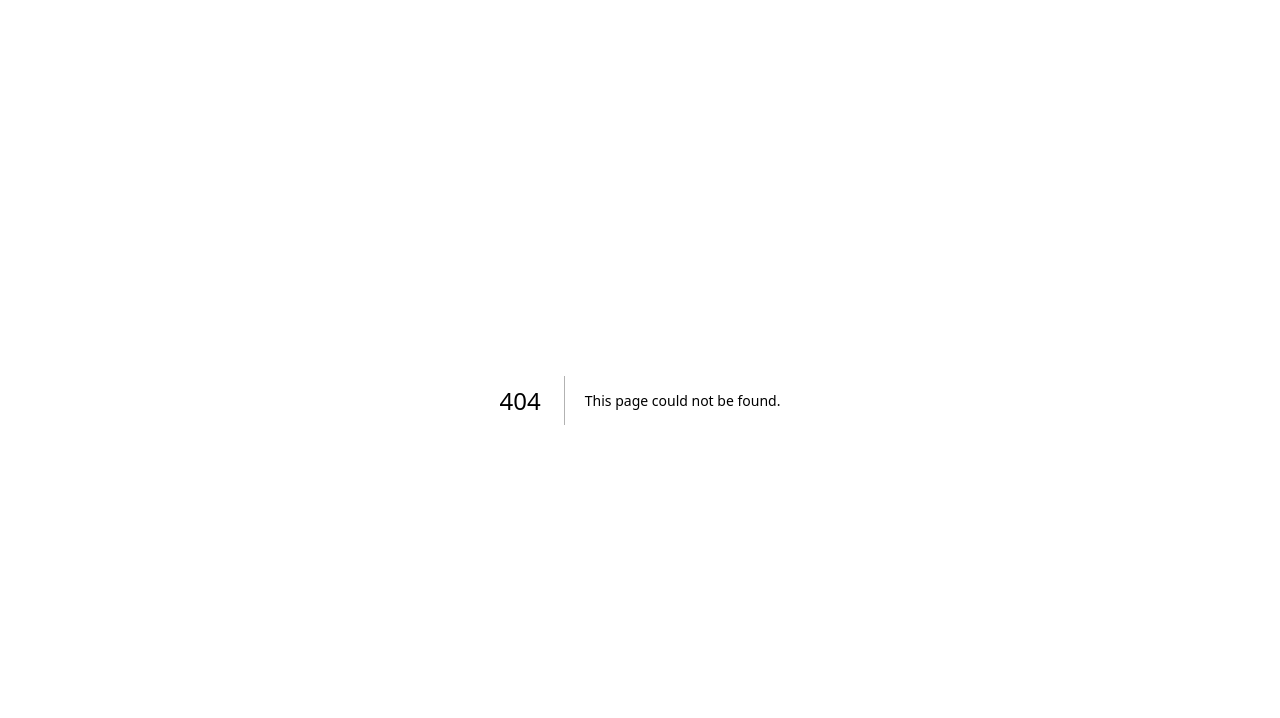
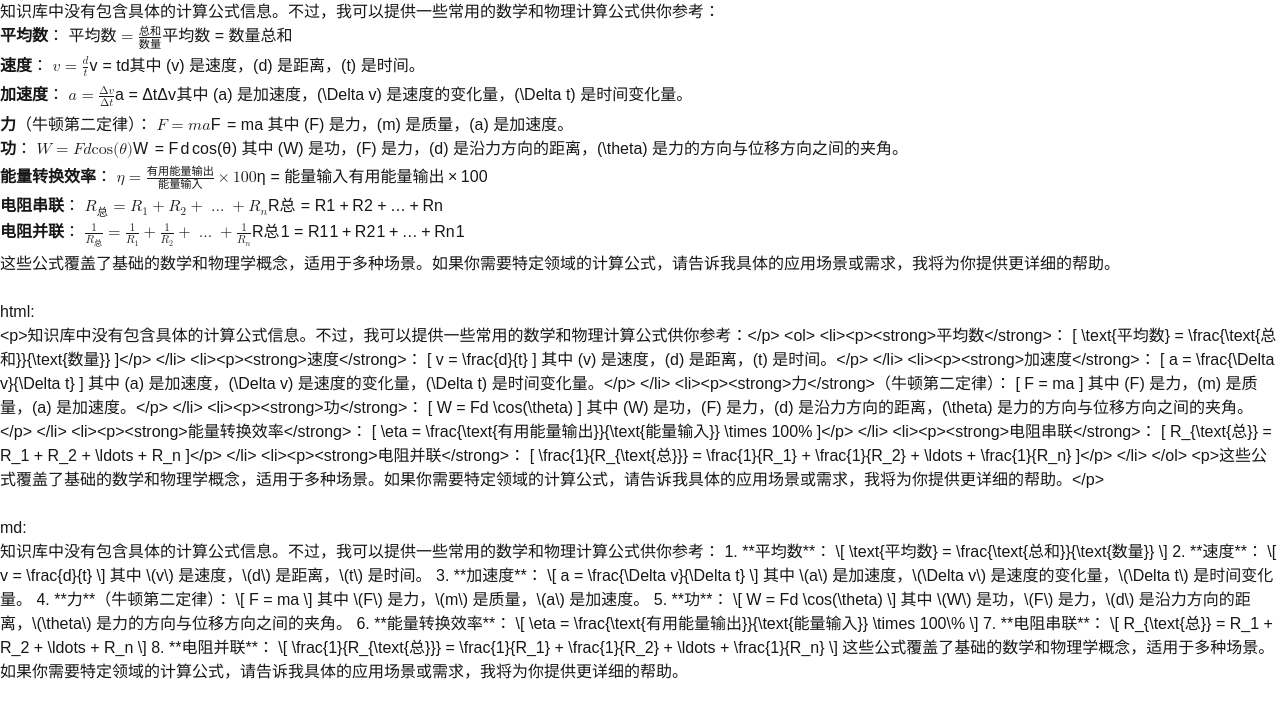
Before and after one commit to shuishuidelin/react-study, a Next.js app: page /test-doc in a window 1280 px wide. Before the commit this address had no page. Shown: the top 718 px of the page. Built offline with nearby package versions, Linux system fonts and the light colour scheme.

Commit message:
feat: 新增markdown解析示例

```diff
--- a/src/app/page.tsx
+++ b/src/app/page.tsx
@@ -1,11 +1,22 @@
+'use client'
+
 import Image from "next/image";
+import {useEffect, useState} from "react";
 
 export default function Home() {
   const text = 'hello world! yms';
+  const [count,setCount] = useState(0)
+  useEffect(() => {
+    console.log("11111",count)
+  })
+  useEffect(() => {
+    console.log("22222",count)
+  })
   return (
     <div className="grid grid-rows-[20px_1fr_20px] items-center justify-items-center min-h-screen p-8 pb-20 gap-16 sm:p-20 font-[family-name:var(--font-geist-sans)]">
       <main className="flex flex-col gap-8 row-start-2 items-center sm:items-start">
-        <div>{text}</div>
+        <div>{text + count}</div>
+        <button onClick={() => setCount(count + 1)}>+++++++</button>
         <Image
           className="dark:invert"
           src="/next.svg"
--- /dev/null
+++ b/src/app/test-doc/page.tsx
@@ -0,0 +1,54 @@
+'use client';
+// `app/dashboard/page.tsx` is the UI for the `/dashboard` URL
+
+import {marked} from "marked";
+import { word } from "./word";
+import {useEffect, useRef} from "react";
+import katex from 'katex';
+export default function LinkGame() {
+    const myRef = useRef(null);
+    let text = word
+    // text = '$ \\text{平均数} = \\frac{\\text{总和}}{\\text{数量}} $ other code '
+   const htmlContent = marked.parse(
+       text
+    )
+    type Delimiter = {     left: string;     right: string;     display: boolean }
+    type Options = {
+        delimiters: Delimiter[]
+    }
+    const delimiters:Delimiter[] = [
+        {left: '\\$\\$', right: '\\$\\$', display: true},
+        {left: '\\$', right: '\\$', display: false},
+        {left: '\\[', right: '\\]', display: true},
+    ]
+    // 定义renderMathInElement函数，用于渲染元素中的LaTeX公式
+    function renderMathInElement(element: HTMLElement, options: Options) {
+        const delimiters = options.delimiters || [];
+        delimiters.forEach(delimiter => {
+            const regex = new RegExp(delimiter.left + '(.*?)' + delimiter.right, 'g');
+            element.innerHTML = element.innerHTML.replace(regex, (match, math) => {
+                const tex = math;
+                const node = document.createElement('span');
+                node.className = 'katex';
+                node.setAttribute('data-latex', tex);
+                katex.render(tex, node, options as never);
+                return node.outerHTML;
+            });
+        });
+    }
+    useEffect(()=>{
+        console.log(myRef)
+        // 使用KaTeX渲染LaTeX公式
+        renderMathInElement(myRef.current as unknown as HTMLElement, {delimiters})
+    },[])
+    return (<div>
+        <div ref={myRef} dangerouslySetInnerHTML={{__html: htmlContent}}></div>
+        <br/>
+        <h2>html:</h2>
+        <div>{htmlContent}</div>
+
+        <br/>
+        <h2>md:</h2>
+        <div>{text}</div>
+    </div>)
+}
```
Also changed, not shown: package.json (+8 -5 lines), 1 other file (tests, documents, lock files or other folders).
